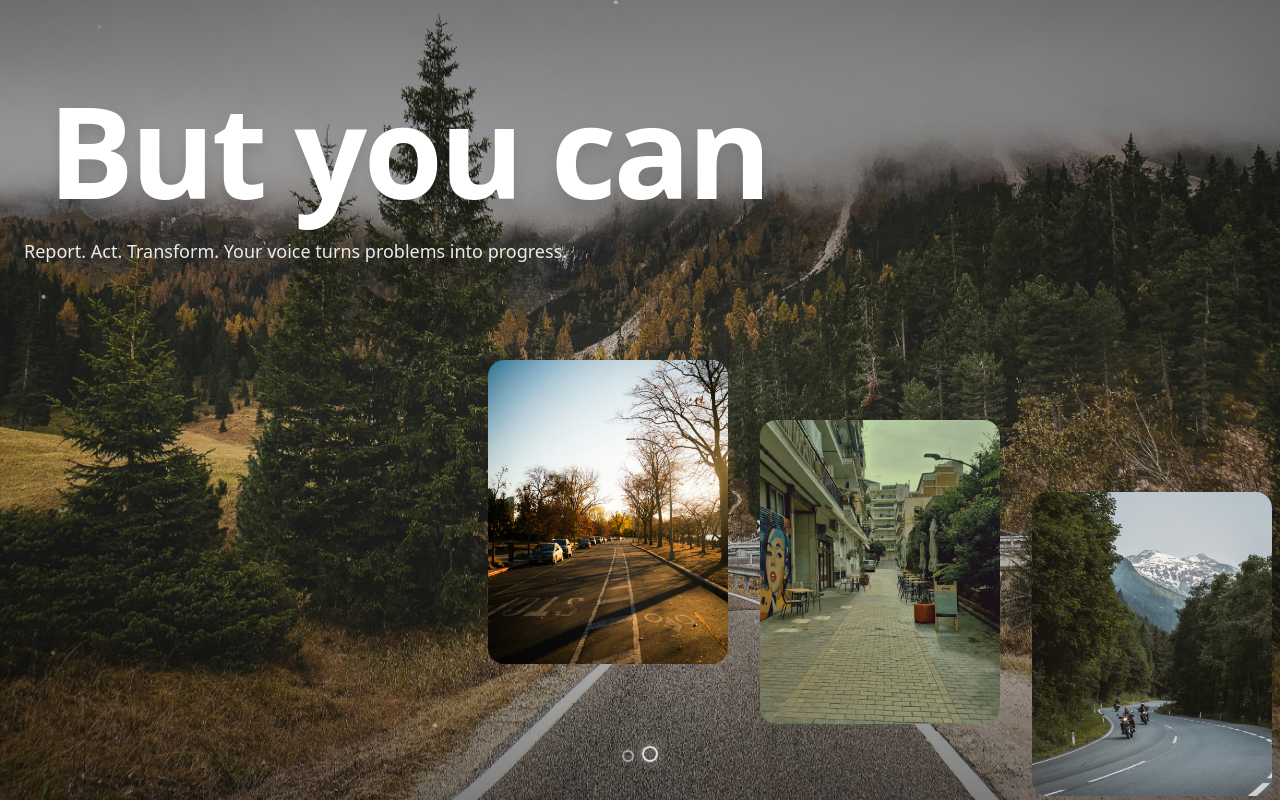
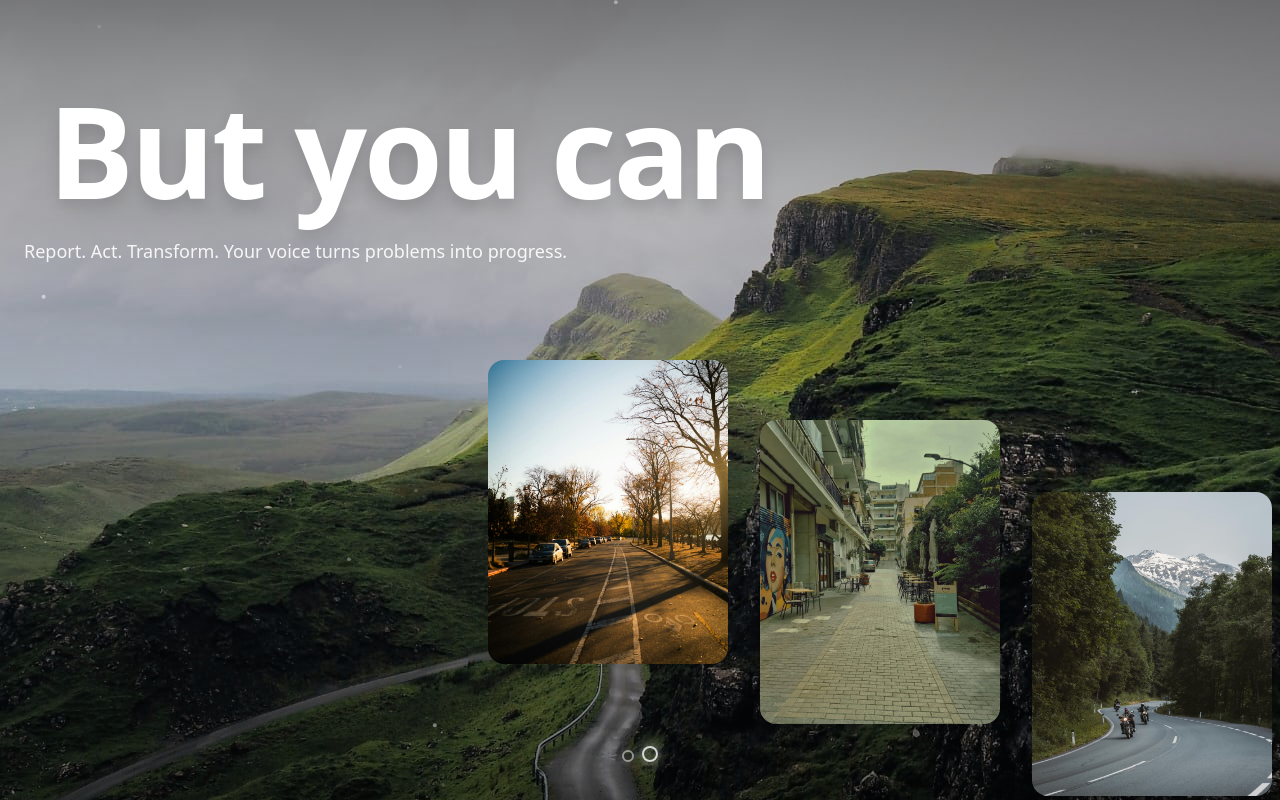
Before and after one commit to Pratham-2105/JanConnect-Pratham, a React (Vite) app: page / in a window 1280 px wide. Built offline with nearby package versions, Linux system fonts and the light colour scheme.

Commit message:
gb fixed

```diff
--- a/src/components/Home.jsx
+++ b/src/components/Home.jsx
@@ -31,7 +31,7 @@ const paginationStyles = `
 `;
 
 const defaultDirtyBg = "/images/dirtybg.jpg";
-const defaultCleanBg = "/images/dirtybg2.jpg";
+const defaultCleanBg = "/images/cleanbg.jpg";
 
 const defaultDirtyThumbs = [
   "/images/dirty6.jpg",
```
Also changed, not shown: public/images/cleangb2.jpg (added).
